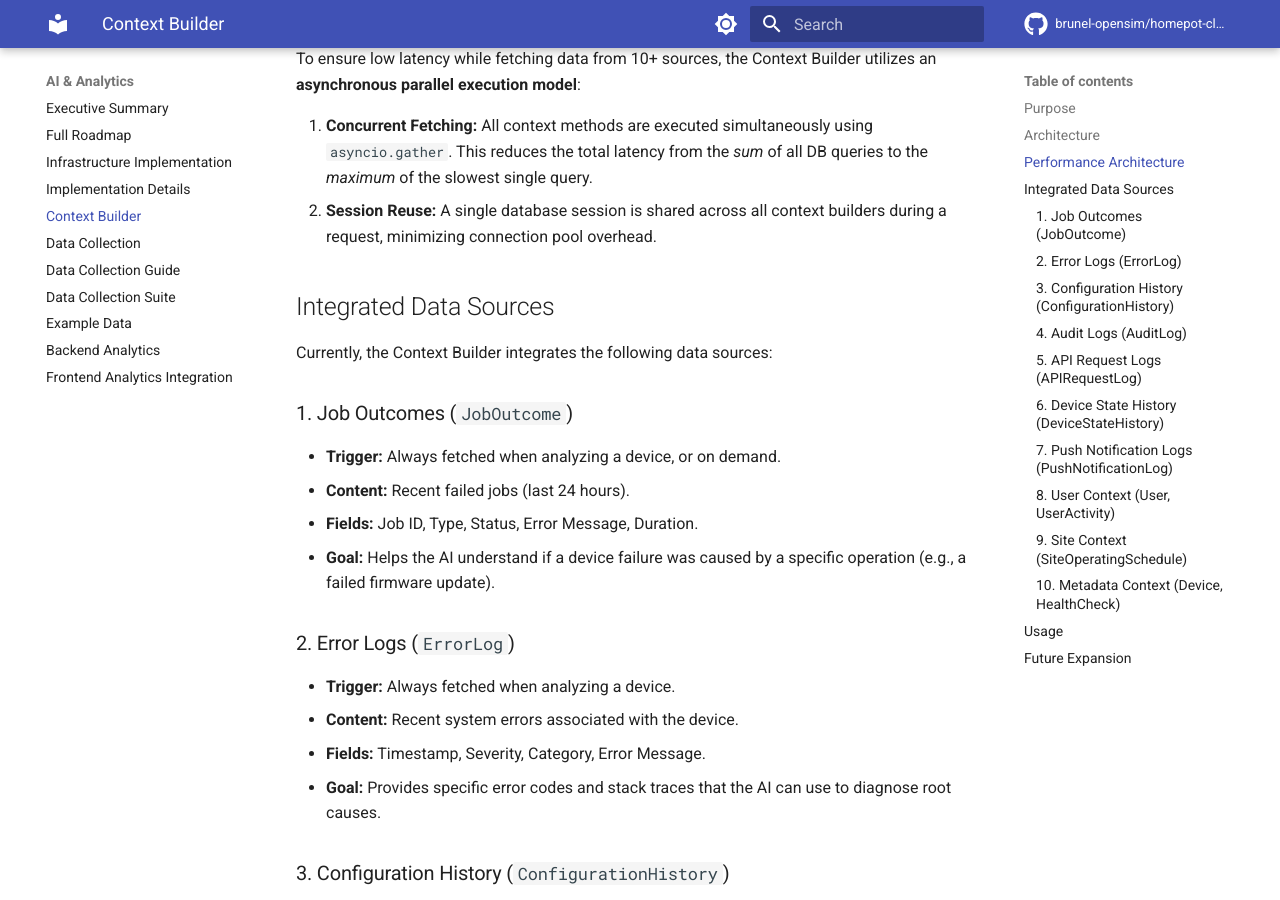
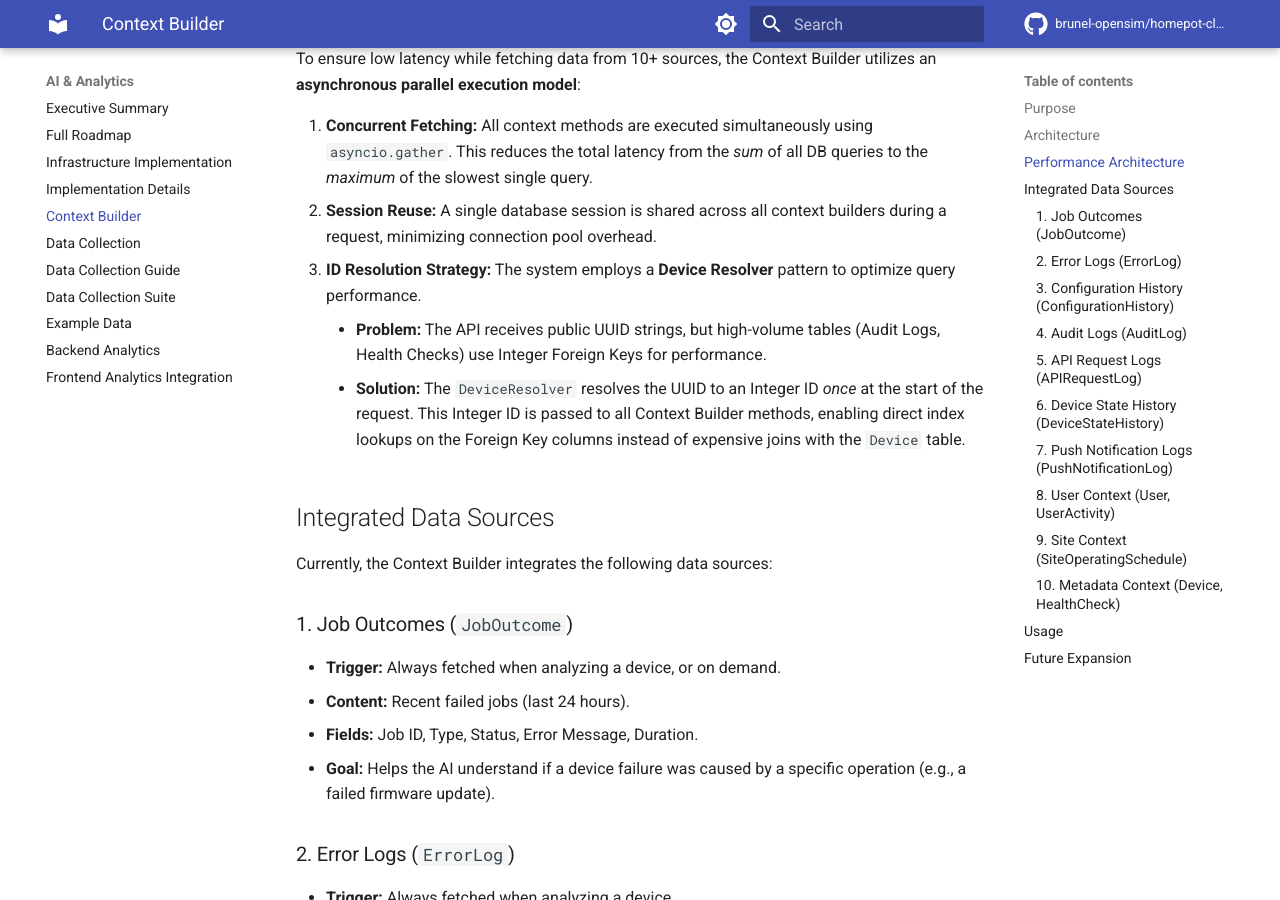
Before and after one commit to brunel-opensim/homepot-client, an MkDocs documentation site: the page built from docs/ai-context-builder.md, in a window 1280 px wide and 900 px high, scrolled down 764 px. Built offline with MkDocs 1.6.1 and Material for MkDocs 9.7.7, drawn with Linux system fonts in a browser that asks for light colours; comment, search, counter and statistics services are not loaded; the version menu is left out.

Commit message:
docs(ai): document DeviceResolver and PromptManager components

```diff
--- a/docs/ai-context-builder.md
+++ b/docs/ai-context-builder.md
@@ -23,6 +23,9 @@ To ensure low latency while fetching data from 10+ sources, the Context Builder
 
 1.  **Concurrent Fetching:** All context methods are executed simultaneously using `asyncio.gather`. This reduces the total latency from the *sum* of all DB queries to the *maximum* of the slowest single query.
 2.  **Session Reuse:** A single database session is shared across all context builders during a request, minimizing connection pool overhead.
+3.  **ID Resolution Strategy:** The system employs a **Device Resolver** pattern to optimize query performance.
+    *   **Problem:** The API receives public UUID strings, but high-volume tables (Audit Logs, Health Checks) use Integer Foreign Keys for performance.
+    *   **Solution:** The `DeviceResolver` resolves the UUID to an Integer ID *once* at the start of the request. This Integer ID is passed to all Context Builder methods, enabling direct index lookups on the Foreign Key columns instead of expensive joins with the `Device` table.
 
 ## Integrated Data Sources
 
```
Also changed, not shown: ai/README.md (+12 -0 lines).
